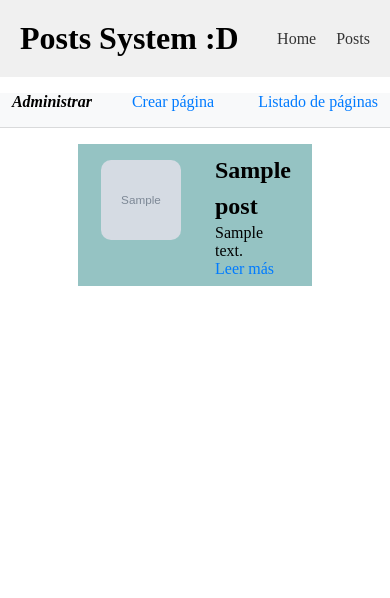
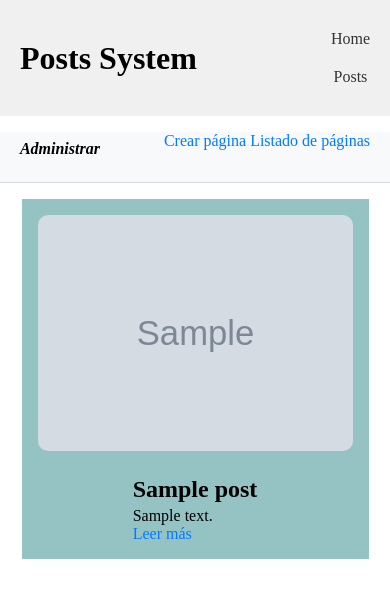
Before and after one commit to LASM24/posts_system, a Django app: page /posts/ in a window 390 px wide. Shown: the top 598 px of the page. Run offline with Django 5.2, Linux system fonts and the light colour scheme; the first user in the database is signed in; tables that the repository leaves empty hold one stand-in row (Sample ...).

Commit message:
Home & Posts app: Responsive design (#5)
Responsive design for mobile devices, ensuring a seamless user experience across different screen sizes

```diff
--- a/home/static/home/style.css
+++ b/home/static/home/style.css
@@ -34,3 +34,15 @@ nav a {
 nav a:hover {
     text-decoration: underline;
 }
+
+
+@media only screen and (max-width: 390px) {
+    nav {
+        flex-direction: column;
+        align-items: center;
+    }
+
+    nav a {
+        margin: 10px 0;
+    }
+}
--- a/home/templates/home/base.html
+++ b/home/templates/home/base.html
@@ -4,12 +4,12 @@
 <head>
     <meta charset="UTF-8">
     <meta name="viewport" content="width=device-width, initial-scale=1.0">
-    <title>{% block title %}{% endblock title %}</title>
+    <title>{% block title %}Home{% endblock title %}</title>
     <link href="{% static 'home/style.css' %}" rel="stylesheet">
 </head>
 <body>
     <header>
-        <h1><a href="{% url "home" %}">Posts System :D</a></h1>
+        <h1><a href="{% url "home" %}">Posts System</a></h1>
         <nav>
             <a href="{% url "home" %}">Home</a>
             <a href="{% url "posts:posts" %}">Posts</a>
--- a/posts/static/posts/page.css
+++ b/posts/static/posts/page.css
@@ -14,7 +14,7 @@
 
 .my-navbar-brand {
     font-weight: bold;
-    margin-right: auto;
+    margin-right: 4rem;
 }
 
 .my-navbar-nav {
@@ -23,7 +23,6 @@
 
 .my-nav-item {
     display: inline-block;
-    margin-left: 20px;
 }
 
 .my-nav-link {
@@ -34,3 +33,14 @@
 .my-nav-link:hover {
     color: #0056b3;
 }
+
+
+@media only screen and (max-width: 390px){
+    .my-container{
+        max-width: 90%;
+    }
+
+    .nav1{
+        padding-bottom: 1rem;
+    }
+}
--- a/posts/static/posts/style.css
+++ b/posts/static/posts/style.css
@@ -1,35 +1,35 @@
 
-.content_max{
+.content_max {
     display: flex;
-    width: 100%;
     flex-direction: column;
     align-items: center;
+    padding: 0 20px;
 }
+
 
 .post-section {
     background-color: rgb(149, 195, 195);
-    width: 60%;
-    margin: 1rem;
+    width: 100%;
+    max-width: 600px;
+    margin: 1rem auto;
+    padding: 1rem;
 }
 
 .post-content {
     display: flex;
-    width: 80%;
-    margin: auto;
-    padding: 0.5rem;
+    flex-direction: column;
+    gap: 10px;
 }
 
 .post-image {
-    flex: 0 0 auto;
-    margin-right: 2.1rem;
+    display: flex;
+    justify-content: center;
+    align-items: center;
 }
 
 .post-image img {
     max-width: 100%;
     border-radius: 10px;
-    width: 5rem;
-    height: 5rem;
-    margin-top: 0.5rem;
 }
 
 .post-details {
@@ -54,3 +54,19 @@
 .post-details a:hover {
     text-decoration: underline;
 }
+
+
+@media only screen and (max-width: 768px) {
+    .post-section {
+        width: 90%;
+    }
+
+    .post-content {
+        align-items: center;
+    }
+
+    .post-image {
+        margin-right: 0;
+        margin-bottom: 10px;
+    }
+}
--- a/posts/templates/posts/includes/page_menu.html
+++ b/posts/templates/posts/includes/page_menu.html
@@ -6,7 +6,7 @@
     <div class="my-container">
         <span class="my-navbar-brand"><i>Administrar</i></span>
         <ul class="my-navbar-nav">
-            <li class="my-nav-item"><a class="my-nav-link" href="#">Crear página</a></li>
+            <li class="my-nav-item nav1"><a class="my-nav-link" href="#">Crear página</a></li>
             <li class="my-nav-item"><a class="my-nav-link" href="{% url "posts:posts" %}">
                 Listado de páginas
             </a></li>
--- a/posts/templates/posts/post_detail.html
+++ b/posts/templates/posts/post_detail.html
@@ -1,7 +1,7 @@
 {% extends "home/base.html" %}
 {% load static %}
 
-{% block title %} {{ post.title }}{% endblock title %} {{ post.title }}
+{% block title %} {{ post.title }}{% endblock title %}
 
 {% block content %}
   {% include "posts/includes/page_menu.html" %}
--- a/posts/templates/posts/post_list.html
+++ b/posts/templates/posts/post_list.html
@@ -15,7 +15,7 @@
 					</div>
 					<div class="post-details">
 						<h2>{{ post.title }}</h2>
-						<p>{{ post.content|striptags|safe|truncatechars:"200" }}</p>
+						<p>{{ post.content|striptags|safe|truncatechars:"100" }}</p>
 						<p><a href="{% url 'posts:post' post.id post.title|slugify %}">Leer más</a></p>
 					</div>
 				</div>
```
Also changed, not shown: other parts of posts/static/posts/style.css (+2 -2 lines), posts/static/posts/detail.css (+8 -2 lines), media/posts/me_5AL2w2R.png (added), media/posts/me_QORi30H.png (added), media/posts/tree_k9picjt.jpg (added).
